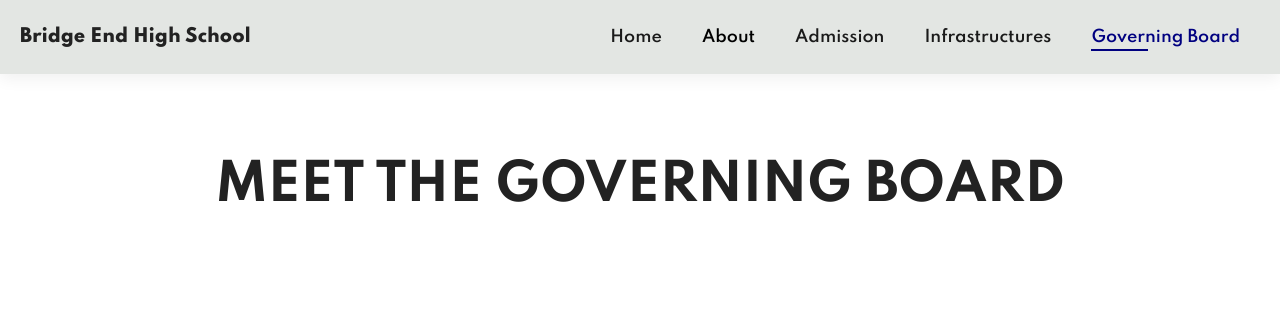
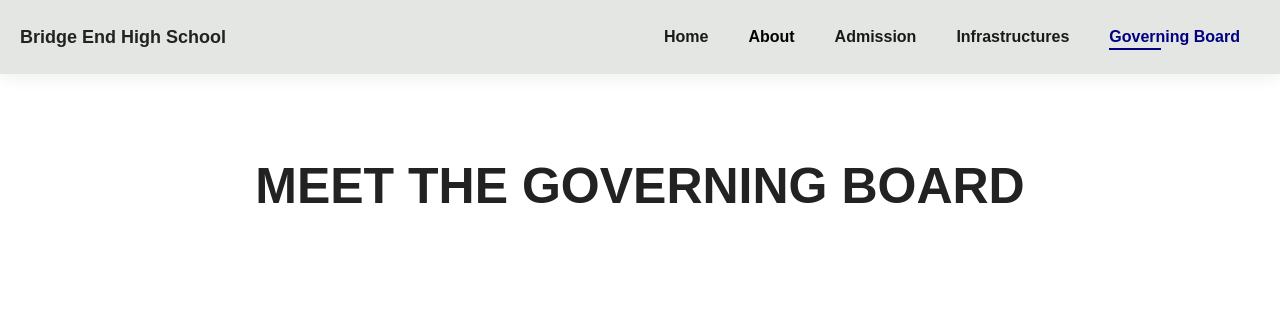
Before and after one commit to Lesley10/BridgeEndHigh, a plain HTML site: page GoverningBoard.html in a window 1280 px wide. Shown: the top 333 px of the page. Drawn offline with nearby package versions, Linux system fonts and the light colour scheme.

Commit message:
Update GoverningBoard.css

```diff
--- a/GoverningBoard.css
+++ b/GoverningBoard.css
@@ -1,4 +1,4 @@
-@import url("https://fonts.googleapis.com/css2?family=Spartan:wght@100;200;300;400;500;600;700;800;900&display=swap");
+
 * {
   margin: 0;
   padding: 0;
```
